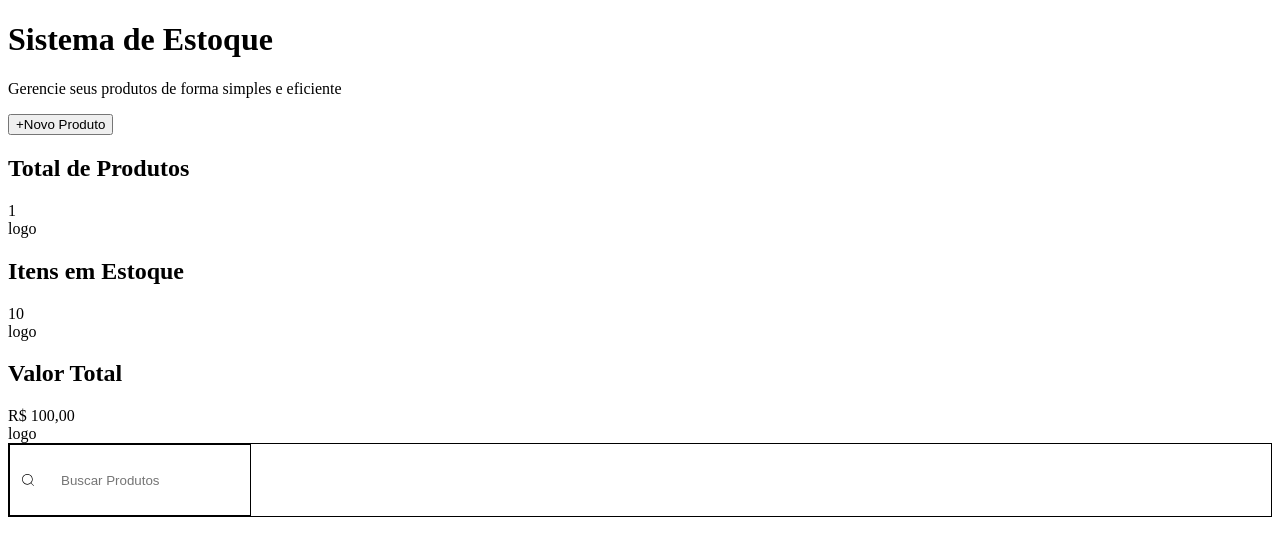
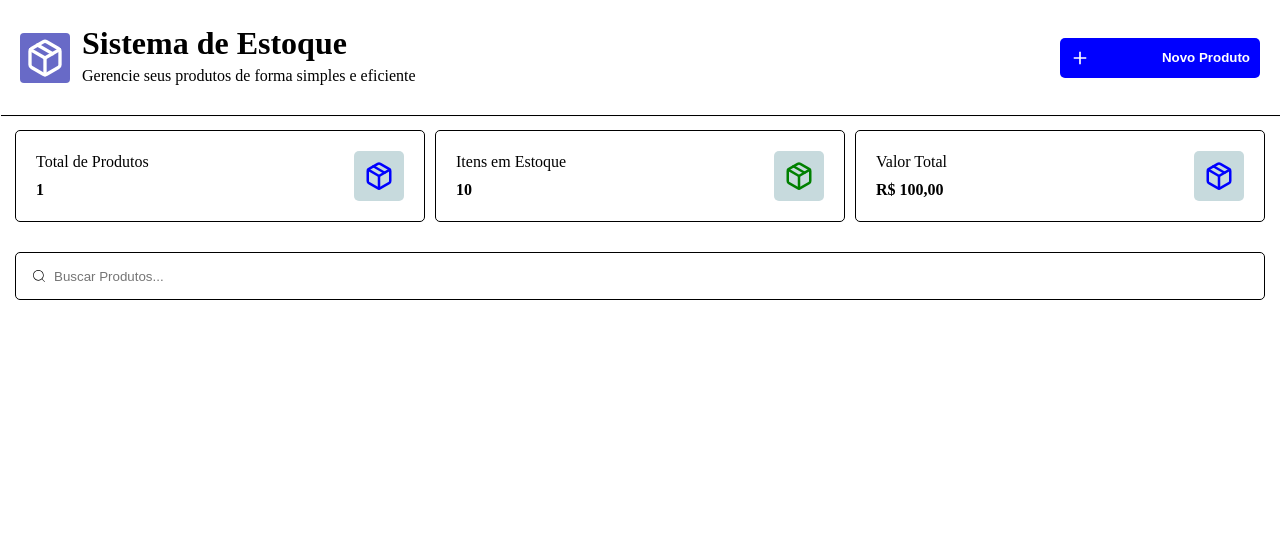
Before and after one commit to Uberdanalmeida/controle-estoque, a React (Vite) app: page / in a window 1280 px wide. Shown: the top 556 px of the page. Built offline with nearby package versions, Linux system fonts and the light colour scheme.

Commit message:
Criando icones, e estilizando meus componentes.

```diff
--- a/src/App.css
+++ b/src/App.css
@@ -1,17 +1,99 @@
+* {
+  padding: 0;
+  margin: 0;
+}
+
 .butao {
   border: 1px solid black;
+  flex: 1;
+  border-radius: 5px;
+  margin: 15px;
+}
+
+.logo {
+  padding: 5px;
+  height: 40px;
+  border-radius: 4px;
+  background-color: rgb(104, 106, 199);
+  align-items: center;
 }
 
 input {
   border: none;
+  font-style: none;
 }
 
-.a {
+.cabeca {
+  display: flex;
+  box-shadow: 0.5px 0.5px 0.5px black;
+  align-items: center;
+  padding: 20px;
+  justify-content: space-between;
+}
+
+.card {
+  display: flex;
+  padding: 10px;
+  justify-content: space-between;
+}
+
+.cards {
+  flex: 1;
+  align-items: center;
+  border-radius: 5px;
+  justify-content: space-between;
+  border: 0.5px solid black;
+  display: flex;
+  margin: 5px;
+  padding: 20px;
+}
+
+.busca {
   display: flex;
   justify-content: space-between;
   align-items: center;
-  width: 220px;
-  height: 50px;
+  width: 200px;
+  margin: 15px;
+}
+
+.header {
+  display: flex;
+  gap: 12px;
+  align-items: center;
+}
+
+.botao {
+  background-image: linear-gradient(to right, blue, rgb(0, 0, 255));
+  border-radius: 5px;
+  display: flex;
+  align-items: center;
+  font-weight: 600;
+  border: none;
+  justify-content: space-between;
+  width: 200px;
+  color: white;
   padding: 10px;
-  border: 1px solid black;
 }
+
+.num {
+  font-weight: 700;
+}
+
+p {
+  margin-bottom: 10px;
+}
+
+h1, .cab {
+  margin-top: 5px;
+}
+
+.icon {
+  display: flex;
+  padding: 5px;
+  height: 40px;
+  width: 40px;
+  border-radius: 5px;
+  justify-content: center;
+  align-items: center;
+  background-color: rgb(199, 218, 221);
+}
--- a/src/Components/Aside.jsx
+++ b/src/Components/Aside.jsx
@@ -3,8 +3,8 @@ import { CiSearch } from "react-icons/ci";
 export default function Aside() {
     return(
         <div className="butao">
-           <div className="a">
-            <CiSearch /> <input type="text" name="" id="" placeholder="Buscar Produtos"/>
+           <div className="busca">
+            <CiSearch /> <input type="text" name="" id="" placeholder="Buscar Produtos..."/>
            </div>
         </div>
     )
--- a/src/Components/Header.jsx
+++ b/src/Components/Header.jsx
@@ -1,12 +1,17 @@
+import { FiPackage } from "react-icons/fi";
+import { IoMdAdd } from "react-icons/io";
+
 function Header() {
     return(
         <div className="cabeca">
-            <span className="logo"></span>
             <div className="header">
-                <h1>Sistema de Estoque</h1>
-                <p>Gerencie seus produtos de forma simples e eficiente</p>
-                <button className="botão"><span>+</span>Novo Produto</button>
+                <span className="logo"><FiPackage  size={40} color="white" /></span>
+                <div>
+                    <h1>Sistema de Estoque</h1>
+                    <p className="cab">Gerencie seus produtos de forma simples e eficiente</p>
+                </div>
             </div>
+            <button className="botao"><IoMdAdd size={20}/> Novo Produto</button>
         </div>
     )
 }
--- a/src/Components/Main.jsx
+++ b/src/Components/Main.jsx
@@ -1,26 +1,28 @@
+import { FiPackage } from "react-icons/fi";
+
 export default function Main() {
     return(
         <div className="card">
             <div className="cards">
                 <div>
-                    <h2>Total de Produtos</h2>
-                    <span>1</span>
+                    <p>Total de Produtos</p>
+                    <span className="num">1</span>
                 </div>
-                <span>logo</span>
+                <span className="icon"><FiPackage size={30} color="blue"/></span>
             </div>
             <div className="cards">
                 <div>
-                    <h2>Itens em Estoque</h2>
-                    <span>10</span>
+                    <p>Itens em Estoque</p>
+                    <span className="num">10</span>
                 </div>
-                <span>logo</span>
+                <span className="icon"><FiPackage size={30} color="green"/></span>
             </div>
             <div className="cards">
                 <div>
-                    <h2>Valor Total</h2>
-                    <span>R$ 100,00</span>
+                    <p>Valor Total</p>
+                    <span className="num">R$ 100,00</span>
                 </div>
-                <span>logo</span>
+                <span className="icon"><FiPackage size={30} color="blue"/></span>
             </div>
         </div>
     )
```
